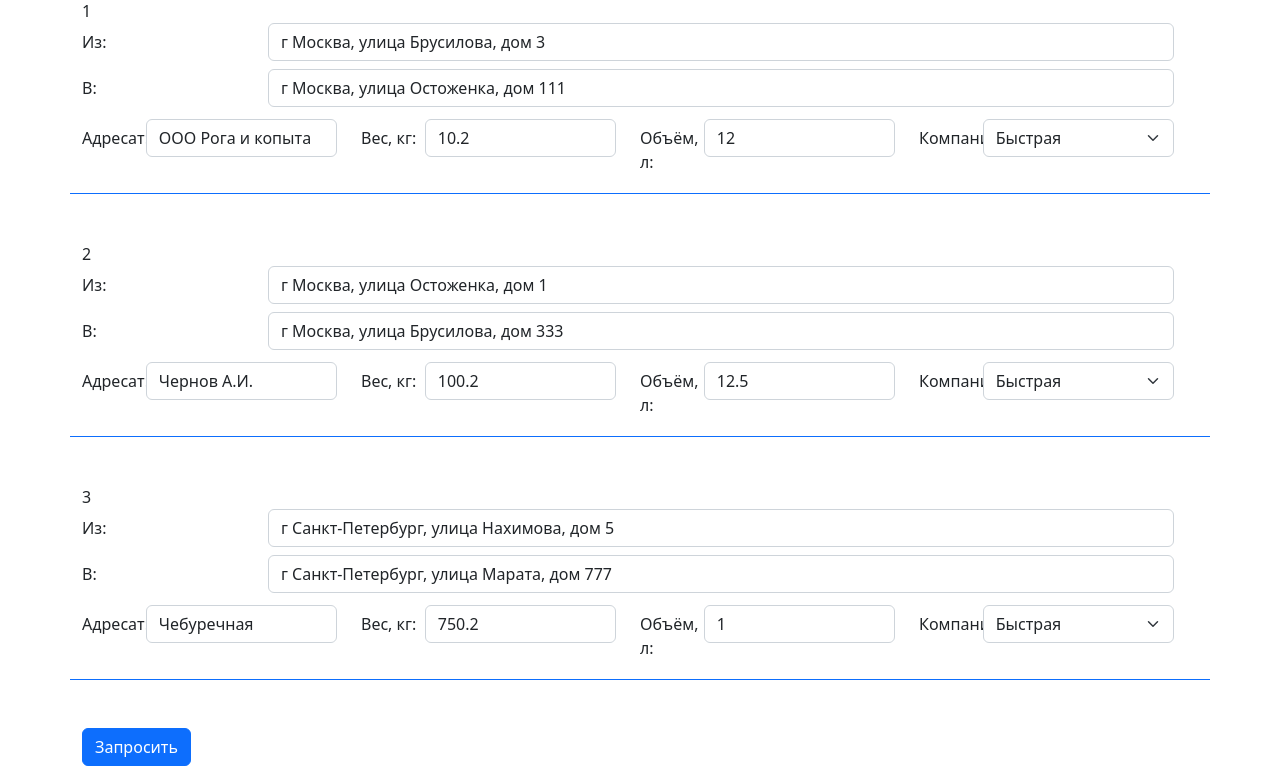
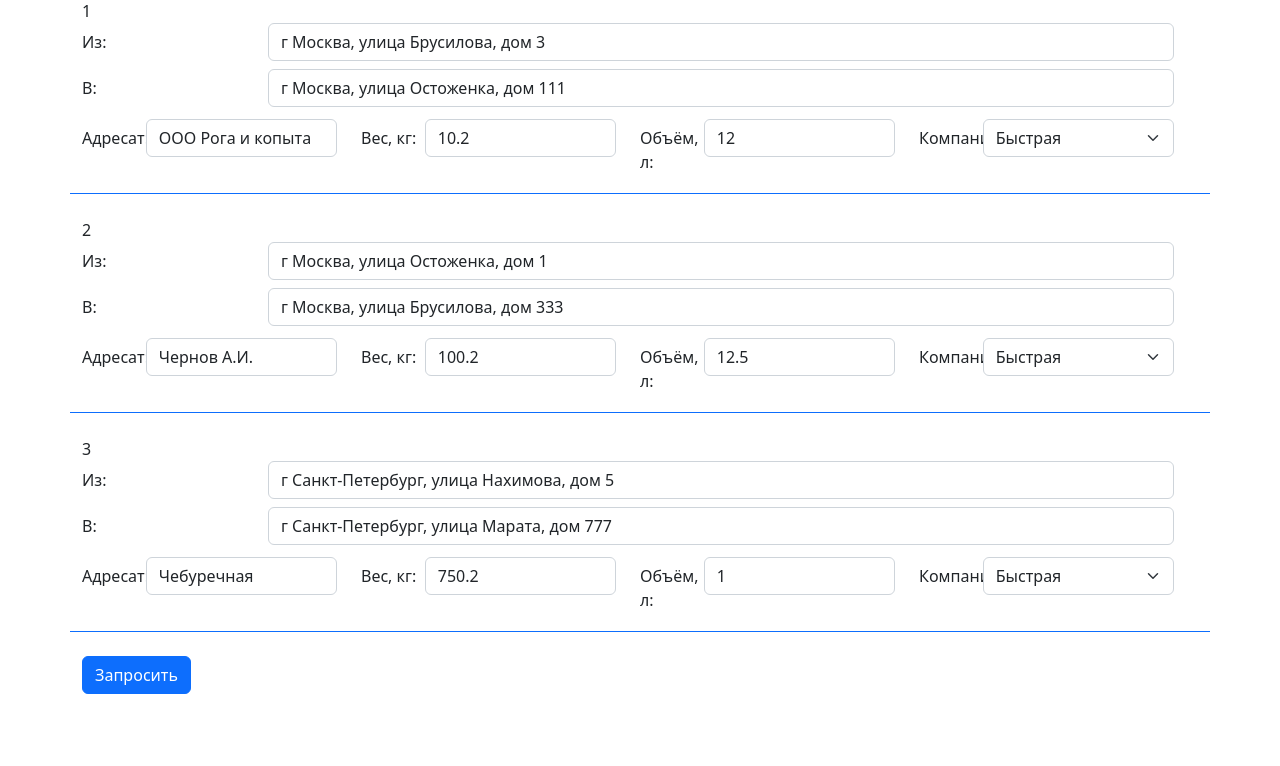
Before and after one commit to rehkzylbz/tk, a PHP site: page / in a window 1280 px wide. Shown: the part 121-887 px from the top of the page. After the commit the page ends 815 px from the top, so only its background shows below. Run offline with PHP 8.4, Linux system fonts and the light colour scheme.

Commit message:
view updated

```diff
--- a/app/views/v_index.php
+++ b/app/views/v_index.php
@@ -11,7 +11,7 @@
             <h1>Запрос в транспортные компании</h1>
             <h5 class="my-3">Список отправлений:</h5>
             <?php foreach ($data['packs'] as $key => $pack) { ?>
-                <form id="data_form_<?php echo $key; ?>" method="POST" class="data_form row border-bottom border-primary mb-5">
+                <form id="data_form_<?php echo $key; ?>" method="POST" class="data_form row border-bottom border-primary mb-4">
                     <div class="col-1"><?php echo $key; ?></div>
                     <div class="error_box alert alert-danger d-none col py-1" role="alert" id="error_box_<?php echo $key; ?>"></div>
                     <div class="result_box alert alert-success d-none col py-1" role="alert" id="result_box_<?php echo $key; ?>"></div>
```
